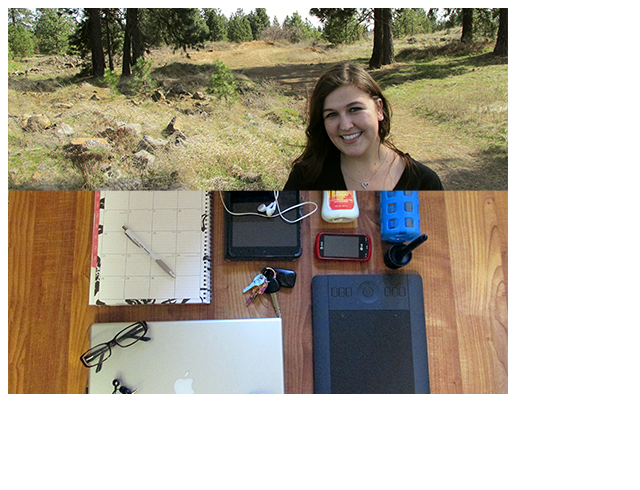
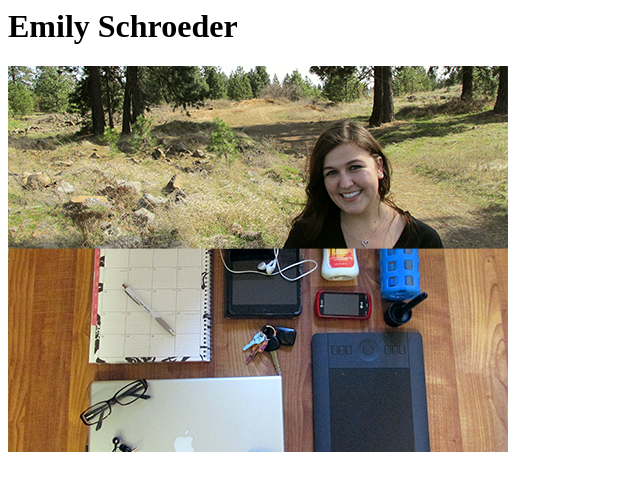
Before and after one commit to emschroeder/P1-Persona, a plain HTML site: page index.html in a window 1280 px wide. Shown: the whole page, without its empty margins (0-640 px from the left). Drawn offline with Linux system fonts and the light colour scheme.

Commit message:
Version 2

```diff
--- a/index.html
+++ b/index.html
@@ -1 +1,3 @@
+<h1>Emily Schroeder</h1>
+
 <img src="img/p1-persona.png">
```
